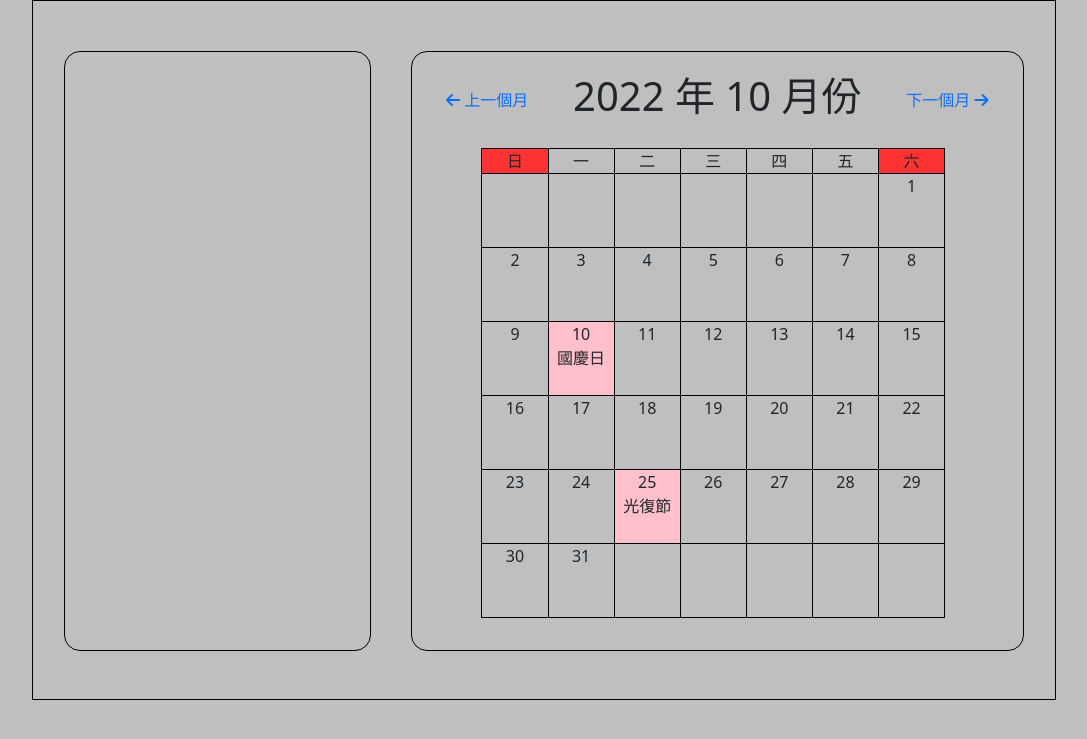
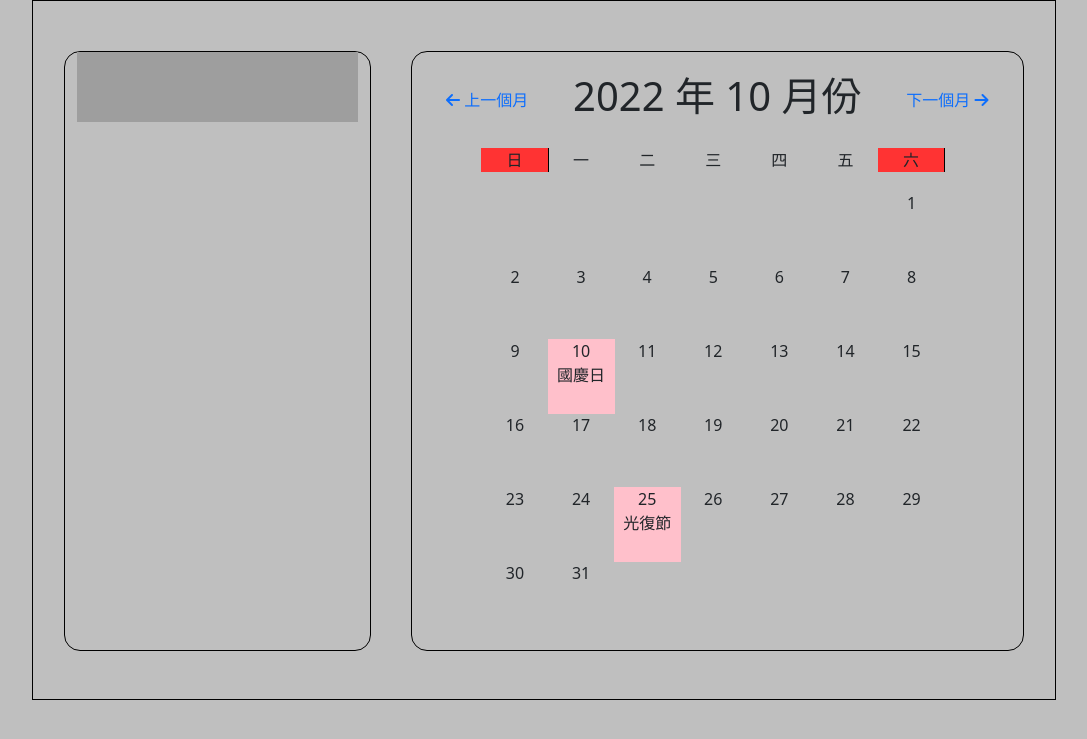
Before and after one commit to jacalabc/-, a PHP site: page /index.php in a window 1280 px wide. Shown: the top 739 px of the page, without its empty margins (96-1183 px from the left). Run offline with PHP 8.4, Linux system fonts and the light colour scheme; grey boxes are pictures that could not be loaded.

Commit message:
新增節日的顯示測試

```diff
--- a/index.php
+++ b/index.php
@@ -70,18 +70,18 @@
     .week-header{
       display:flex;
       width:80%;
-      margin: auto;
-      margin:0 auto
+      margin:0 auto;
     }
     .header,.header-holiday{
       display: flex;
       width:calc(100% / 7);
       justify-content: center;
-      border: 1px solid black;
       margin-left: -1px;
+      margin-bottom: 20px;
     }
     .header-holiday{
       background-color: #ff3333;
+      border-right: 1px solid black;
     }
 
     .week-footer{
@@ -91,7 +91,6 @@
       margin: auto;
     }
     .week-footer .date{
-      border:1px solid black;
       height: 75px;
       width: 75px;
       width:calc(100% / 7);
@@ -114,9 +113,9 @@
   <?php
   /*請在這裹撰寫你的萬年曆程式碼*/
   $cal = [];
-  $holiday=["2022-10-25"=>"光復節","2022-10-10"=>"國慶日"];
   $month = (isset($_GET['m'])) ? $_GET['m'] : date("n");
   $year = (isset($_GET['y'])) ? $_GET['y'] : date("Y");
+  $holiday=["$year-10-25"=>"光復節","$year-10-10"=>"國慶日"];
 
   $nextMonth = $month + 1;
   $preMonth = $month - 1;
@@ -160,7 +159,19 @@
   <div class="container">
     <div class="row">
       <div class="col-4  rounded-4 left-character">
-
+      <div id="carouselExampleSlidesOnly" class="carousel slide" data-bs-ride="carousel">
+  <div class="carousel-inner">
+    <div class="carousel-item active">
+      <img src="https://picsum.photos/id/49/1200/300" class="d-block w-100 h-100" alt="...">
+    </div>
+    <div class="carousel-item">
+      <img src="https://picsum.photos/id/25/1200/300" class="d-block w-100 h-100" alt="...">
+    </div>
+    <div class="carousel-item">
+      <img src="https://picsum.photos/id/29/1200/300" class="d-block w-100 h-100" alt="...">
+    </div>
+  </div>
+</div>
       </div>
       <div class="col-8 rounded-4 right-calendar">
         <div class="calendar">
```
